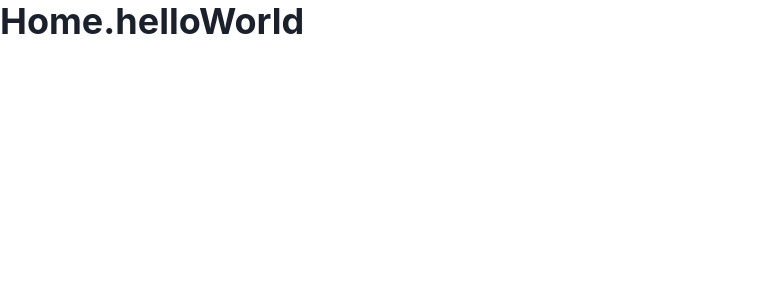
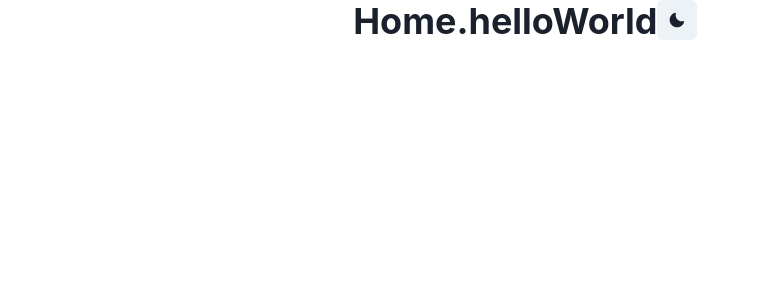
Before and after one commit to Censacrof/websocket-chat, a React (Vite) app: page / in a window 1280 px wide. Shown: the top 300 px of the page, without its empty margins (0-758 px from the left). Built offline with nearby package versions, Linux system fonts and the light colour scheme.

Commit message:
It renders a color mode switcher

```diff
--- a/src/pages/home/Home.tsx
+++ b/src/pages/home/Home.tsx
@@ -1,13 +1,23 @@
-import { Box, Heading } from "@chakra-ui/react";
+import { Container, Flex, Heading } from "@chakra-ui/react";
 import { FC } from "react";
 import { useTranslation } from "react-i18next";
+import { ColorModeSwitcher } from "../../components/colorModeSwitcher/ColorModeSwitcher";
 
-export const Home: FC = () => {
+export interface HomeProps {
+  _ColorModeSwitcher?: typeof ColorModeSwitcher;
+}
+
+export const Home: FC<HomeProps> = ({
+  _ColorModeSwitcher = ColorModeSwitcher,
+}) => {
   const { t } = useTranslation();
 
   return (
-    <Box>
-      <Heading>{t("Home.helloWorld")}</Heading>
-    </Box>
+    <Container>
+      <Flex>
+        <Heading>{t("Home.helloWorld")}</Heading>
+        <_ColorModeSwitcher />
+      </Flex>
+    </Container>
   );
 };
```
Also changed, not shown: 1 other file (tests, documents, lock files or other folders).
